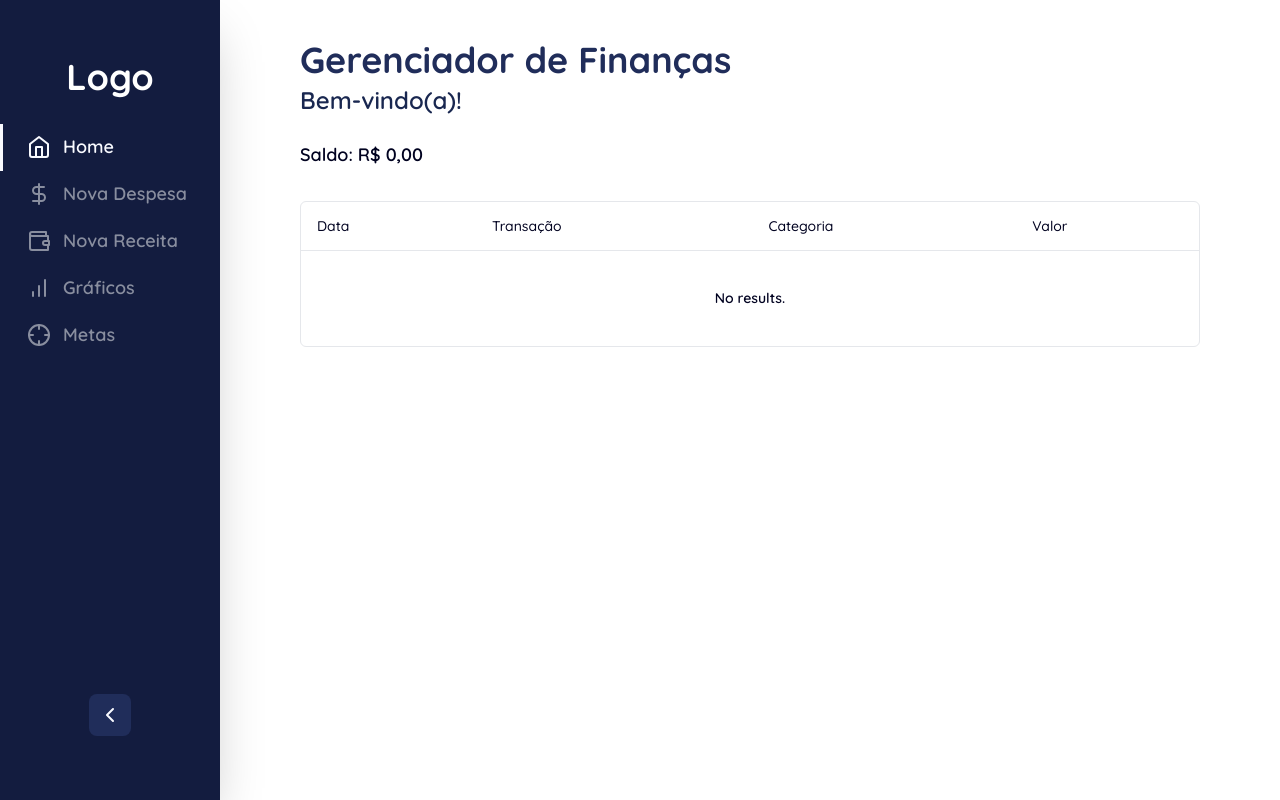
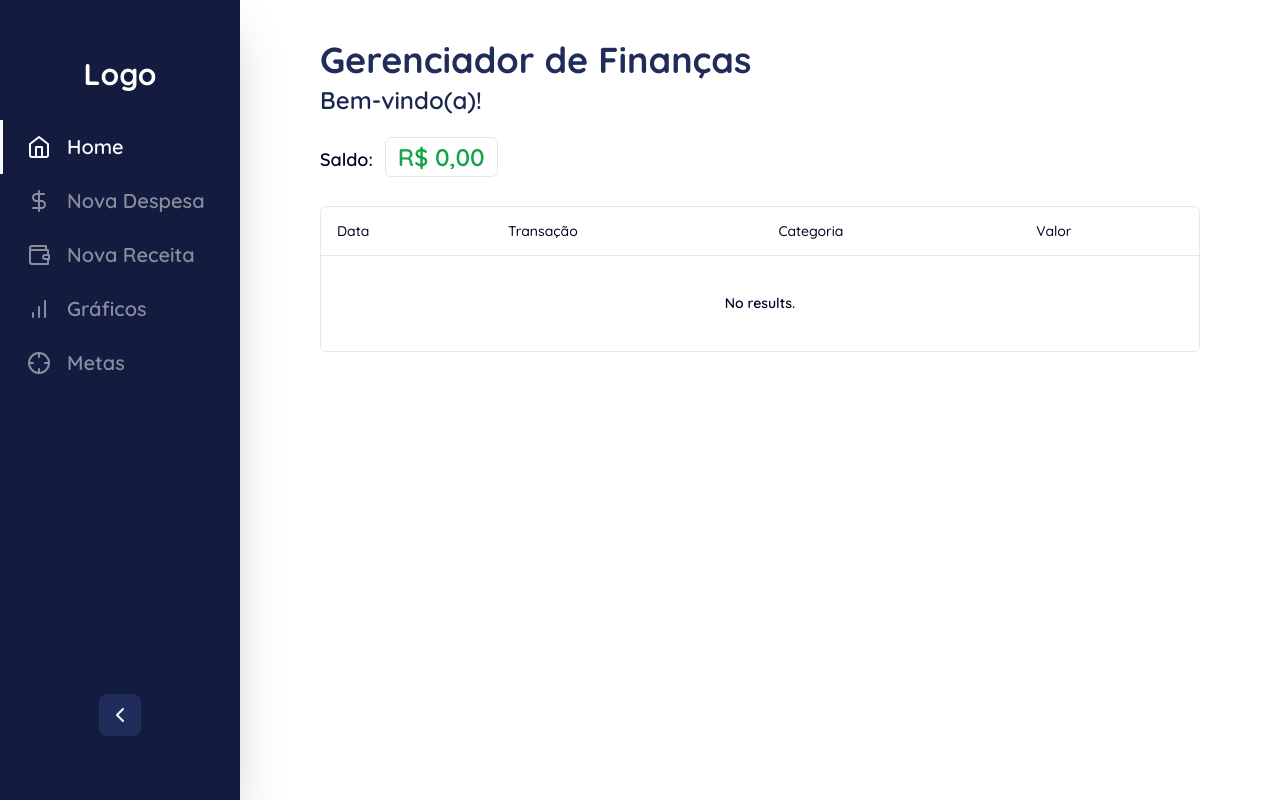
Before and after one commit to kellcrivelaroo/gerenciador-financas, a Next.js app: page / in a window 1280 px wide. Built offline with nearby package versions, Linux system fonts and the light colour scheme.

Commit message:
feat: tabela de transações<home>

```diff
--- a/src/app/globals.css
+++ b/src/app/globals.css
@@ -19,8 +19,8 @@
   --radius: 0.5rem;
 }
 
-main{
-  @apply w-full p-5 lg:py-10 lg:px-20;
+main {
+  @apply w-[calc(100vw-60px)] p-5 lg:py-10 lg:px-20;
 }
 
 h1 {
--- a/src/app/layout.tsx
+++ b/src/app/layout.tsx
@@ -18,7 +18,7 @@ export default function RootLayout({
   return (
     <html lang="en">
       <body
-        className={`${quicksand.className} text-blue-900 flex font-semibold text-lg`}
+        className={`${quicksand.className} text-blue-900 flex font-semibold text-lg overflow-hidden`}
       >
         <Navigation />
         {children}
--- a/src/components/Balance.tsx
+++ b/src/components/Balance.tsx
@@ -17,11 +17,22 @@ const getBalance = (): number => {
 }
 
 export default function Balance() {
-  const [balance, setBalance] = useState(formatCurrency(0))
+  const [balance, setBalance] = useState(0)
 
   useEffect(() => {
-    setBalance(formatCurrency(getBalance()))
+    setBalance(getBalance())
   }, [])
 
-  return <div>Saldo: {balance}</div>
+  return (
+    <div>
+      <span className="mr-3">Saldo:</span>
+      <span
+        className={`px-3 py-1 bg-white rounded-md border text-2xl ${
+          balance >= 0 ? 'text-green-600' : 'text-red-600'
+        }`}
+      >
+        {formatCurrency(balance)}
+      </span>
+    </div>
+  )
 }
--- a/src/components/ExpensesForm.tsx
+++ b/src/components/ExpensesForm.tsx
@@ -79,7 +79,7 @@ export default function ExpensesForm() {
                   <Calendar
                     mode="single"
                     selected={field.value}
-                    onSelect={field.onChange}
+                    onDayClick={field.onChange}
                     initialFocus
                   />
                 </PopoverContent>
@@ -107,13 +107,13 @@ export default function ExpensesForm() {
                     <SelectLabel className="text-slate-500 font-medium">
                       Categoria
                     </SelectLabel>
-                    <SelectItem value="alimentacao">Alimentação</SelectItem>
-                    <SelectItem value="casa">Casa</SelectItem>
-                    <SelectItem value="educacao">Educação</SelectItem>
-                    <SelectItem value="lazer">Lazer</SelectItem>
-                    <SelectItem value="pessoal">Pessoal</SelectItem>
-                    <SelectItem value="saude">Saúde</SelectItem>
-                    <SelectItem value="viagem">Viagem</SelectItem>
+                    <SelectItem value="Alimentação">Alimentação</SelectItem>
+                    <SelectItem value="Casa">Casa</SelectItem>
+                    <SelectItem value="Educação">Educação</SelectItem>
+                    <SelectItem value="Lazer">Lazer</SelectItem>
+                    <SelectItem value="Pessoal">Pessoal</SelectItem>
+                    <SelectItem value="Saúde">Saúde</SelectItem>
+                    <SelectItem value="Viagem">Viagem</SelectItem>
                   </SelectGroup>
                 </SelectContent>
               </Select>
@@ -166,13 +166,13 @@ export default function ExpensesForm() {
                 >
                   <FormItem className="flex items-center space-x-2 space-y-0">
                     <FormControl>
-                      <RadioGroupItem value="true" />
+                      <RadioGroupItem value="Sim" />
                     </FormControl>
                     <FormLabel>Sim</FormLabel>
                   </FormItem>
                   <FormItem className="flex items-center space-x-2 space-y-0">
                     <FormControl>
-                      <RadioGroupItem value="false" />
+                      <RadioGroupItem value="Não" />
                     </FormControl>
                     <FormLabel>Não</FormLabel>
                   </FormItem>
--- a/src/components/IncomesForm.tsx
+++ b/src/components/IncomesForm.tsx
@@ -78,7 +78,7 @@ export default function IncomesForm() {
                   <Calendar
                     mode="single"
                     selected={field.value}
-                    onSelect={field.onChange}
+                    onDayClick={field.onChange}
                     initialFocus
                   />
                 </PopoverContent>
@@ -106,12 +106,12 @@ export default function IncomesForm() {
                     <SelectLabel className="text-slate-500 font-medium">
                       Categoria
                     </SelectLabel>
-                    <SelectItem value="salario">Salário</SelectItem>
-                    <SelectItem value="receita-variavel">
+                    <SelectItem value="Salário">Salário</SelectItem>
+                    <SelectItem value="Receita variável">
                       Receita variável
                     </SelectItem>
-                    <SelectItem value="investimento">Investimento</SelectItem>
-                    <SelectItem value="outro">Outro</SelectItem>
+                    <SelectItem value="Investimento">Investimento</SelectItem>
+                    <SelectItem value="Outro">Outro</SelectItem>
                   </SelectGroup>
                 </SelectContent>
               </Select>
--- a/src/components/Transactions.tsx
+++ b/src/components/Transactions.tsx
@@ -3,7 +3,7 @@ import { format } from 'date-fns'
 import { DataTable } from './table/DataTable'
 import { columns } from './table/Columns'
 import { TransactionProps, transactionTableProps } from '@/lib/interfaces'
-import { useEffect } from 'react'
+import { useEffect, useState } from 'react'
 import { getTransactions } from '@/lib/utils'
 
 // const data: transactionTableProps[] = [
@@ -27,11 +27,29 @@ import { getTransactions } from '@/lib/utils'
 //   },
 // ]
 
+const sortTransactions = (transactions: TransactionProps[]) => {
+  const sortedTransactions = transactions.sort((a, b) => {
+    const dateA = new Date(a.data)
+    const dateB = new Date(b.data)
+
+    if (dateA < dateB) {
+      return 1
+    } else if (dateA > dateB) {
+      return -1
+    } else {
+      return 0
+    }
+  })
+
+  return sortedTransactions
+}
+
 export default function Transactions() {
-  const data: transactionTableProps[] = []
+  const [transactions, setTransactions] = useState<TransactionProps[]>([])
   useEffect(() => {
-    console.log('oi')
+    const storedTransactions = getTransactions()
+    setTransactions(sortTransactions(storedTransactions))
   }, [])
 
-  return <DataTable columns={columns} data={data} />
+  return <DataTable columns={columns} data={transactions} />
 }
--- a/src/components/navigation/Navigation.tsx
+++ b/src/components/navigation/Navigation.tsx
@@ -24,15 +24,16 @@ export default function Navigation() {
       <div className="w-full flex flex-col items-center lg:items-start">
         <span
           data-open={isOpen}
-          className="text-2xl duration-500 transition-transform font-black my-8 w-full text-center
+          className="text-xl duration-500 transition-transform font-black my-8 w-full text-center
           data-[open=true]:scale-150 text-white"
         >
           Logo
         </span>
         <nav
           data-open={isOpen}
-          className="max-w-[80px] min-w-[80px] data-[open=true]:max-w-[220px] data-[open=true]:min-w-[220px]
-        transition-all duration-500 overflow-hidden"
+          className="max-w-[60px] min-w-[60px] data-[open=true]:max-w-[100vw] data-[open=true]:min-w-[100vw]
+        transition-all duration-500 overflow-hidden lg:data-[open=true]:max-w-[240px] lg:data-[open=true]:min-w-[240px]
+        lg:max-w-[80px] lg:min-w-[80px]"
         >
           <ul className="flex flex-col text-lg">
             <NavitationButton
--- a/src/components/navigation/NavitationButton.tsx
+++ b/src/components/navigation/NavitationButton.tsx
@@ -23,18 +23,23 @@ export default function NavitationButton({
       <Link
         href={href}
         data-active={active}
-        data-open={isOpen}
-        className="flex gap-3 items-center border-l-[3px] border-transparent hover:bg-blue-400/10 text-secondary hover:text-neutral
-        w-full min-h-[2.6em] pl-6 data-[active=true]:text-neutral data-[active=true]:border-neutral
-        data-[open=true]:justify-start data-[open=true]:pl-6"
+        className="flex items-center border-l-[3px] border-transparent hover:bg-blue-400/10 text-secondary
+        hover:text-neutral w-full min-h-[3em] pl-4 data-[active=true]:text-neutral data-[active=true]:border-neutral
+        data-[open=true]:justify-start lg:pl-6"
       >
-        <Icon className="min-w-[24px]" />
-        <span
+        <div
           data-open={isOpen}
-          className="hidden whitespace-nowrap data-[open=true]:block"
+          className="flex items-center gap-6 lg:gap-4 data-[open=true]:translate-x-4 lg:data-[open=true]:translate-x-0
+          transition-transform duration-500"
         >
-          {text}
-        </span>
+          <Icon className="min-w-[24px]" />
+          <span
+            data-open={isOpen}
+            className="hidden text-xl whitespace-nowrap data-[open=true]:block"
+          >
+            {text}
+          </span>
+        </div>
       </Link>
     </li>
   )
--- a/src/components/table/Columns.tsx
+++ b/src/components/table/Columns.tsx
@@ -1,31 +1,50 @@
 'use client'
-import { transactionTableProps } from '@/lib/interfaces'
+import { TransactionProps, transactionTypes } from '@/lib/interfaces'
 import { formatCurrency } from '@/lib/utils'
 import { ColumnDef } from '@tanstack/react-table'
+import { format } from 'date-fns'
 
-function Header(title: string) {
-  return <div className="">{title}</div>
-}
+// function Header(title: string) {
+//   return <div className="">{title}</div>
+// }
 
-export const columns: ColumnDef<transactionTableProps>[] = [
+export const columns: ColumnDef<TransactionProps>[] = [
   {
     accessorKey: 'data',
-    header: () => Header('Data'),
+    header: 'Data',
+    cell: ({ row }) => {
+      const data: Date = row.getValue('data')
+      const formatted = format(new Date(data), 'dd/MM/yyyy')
+
+      return <div className="">{formatted}</div>
+    },
   },
   {
-    accessorKey: 'transacao',
+    accessorKey: 'tipo',
     header: 'Transação',
+    cell: ({ row }) => {
+      const transaction: transactionTypes = row.getValue('tipo')
+      const formatted =
+        transaction === transactionTypes.expense ? 'Despesa' : 'Receita'
+
+      return <div className="">{formatted}</div>
+    },
   },
   {
     accessorKey: 'categoria',
     header: 'Categoria',
+    cell: ({ row }) => {
+      const category: string = row.getValue('categoria')
+
+      return <div className="">{category}</div>
+    },
   },
   {
     accessorKey: 'valor',
     header: 'Valor',
     cell: ({ row }) => {
-      const amount = parseFloat(row.getValue('valor'))
-      const formatted = formatCurrency(amount)
+      const value = parseFloat(row.getValue('valor'))
+      const formatted = formatCurrency(value)
 
       return <div className="">{formatted}</div>
     },
--- a/src/lib/interfaces.ts
+++ b/src/lib/interfaces.ts
@@ -4,7 +4,7 @@ export enum transactionTypes {
 }
 
 export interface TransactionProps {
-  data: Date | undefined
+  data: Date
   tipo: transactionTypes
   categoria: string
   valor: number
```
